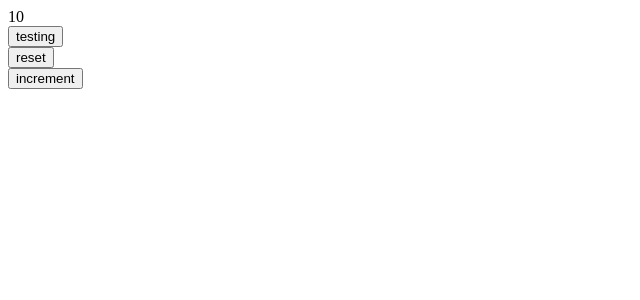
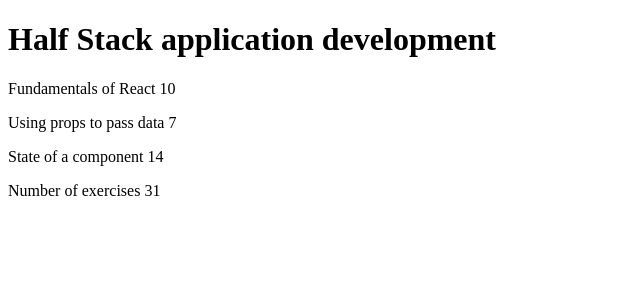
Before and after one commit to yeah-mr-white/full_stack_open, a React (Vite) app in the folder part1/courseinfo/: page / in a window 1280 px wide. Shown: the top 300 px of the page, without its empty margins (0-640 px from the left). Built offline with nearby package versions, Linux system fonts and the light colour scheme.

Commit message:
updated part1 exercises & finished courseinfo step 1

```diff
--- a/part1/courseinfo/src/App.jsx
+++ b/part1/courseinfo/src/App.jsx
@@ -1,30 +1,59 @@
-import React from "react";
-import { useState } from "react";
+const Header = (props) => {
+    return <h1>{props.course}</h1>;
+};
 
-const Display = (props) => <div>{props.value}</div>;
+const Content = (props) => {
+    return (
+        <>
+            <p>
+                {props.part1} {props.exercises1}
+            </p>
+            <p>
+                {props.part2} {props.exercises2}
+            </p>
+            <p>
+                {props.part3} {props.exercises3}
+            </p>
+        </>
+    );
+};
 
-const Button = (props) => {
+const Total = (props) => {
     return (
-        <div>
-            <button onClick={props.onClick}>{props.text}</button>
-        </div>
+        <>
+            <p>
+                Number of exercises{" "}
+                {props.exercises1 + props.exercises2 + props.exercises3}
+            </p>
+        </>
     );
 };
 
 const App = () => {
-    const [value, setValue] = useState(10);
-
-    const clickHandler = (newValue) => {
-        console.log("new value,", newValue);
-        setValue(newValue);
-    };
+    const course = "Half Stack application development";
+    const part1 = "Fundamentals of React";
+    const exercises1 = 10;
+    const part2 = "Using props to pass data";
+    const exercises2 = 7;
+    const part3 = "State of a component";
+    const exercises3 = 14;
 
     return (
         <div>
-            <Display value={value} />
-            <Button onClick={() => clickHandler(1000)} text="testing" />
-            <Button onClick={() => clickHandler(0)} text="reset" />
-            <Button onClick={() => clickHandler(value + 1)} text="increment" />
+            <Header course={course} />
+            <Content
+                part1={part1}
+                exercises1={exercises1}
+                part2={part2}
+                exercises2={exercises2}
+                part3={part3}
+                exercises3={exercises3}
+            />
+            <Total
+                exercises1={exercises1}
+                exercises2={exercises2}
+                exercises3={exercises3}
+            />
         </div>
     );
 };
--- a/part1/courseinfo/src/Display.jsx
+++ /dev/null
@@ -1,3 +0,0 @@
-const Display = ({ counter }) => <div>{counter}</div>;
-
-export default Display;
```
Also changed, not shown: part1/courseinfo/src/Button.jsx (deleted, +0 -11 lines), part1/courseinfo/src/Content.jsx (deleted, +0 -17 lines), part1/courseinfo/src/Header.jsx (deleted, +0 -10 lines), part1/courseinfo/src/History.jsx (deleted, +0 -11 lines), part1/courseinfo/src/Total.jsx (deleted, +0 -12 lines).
